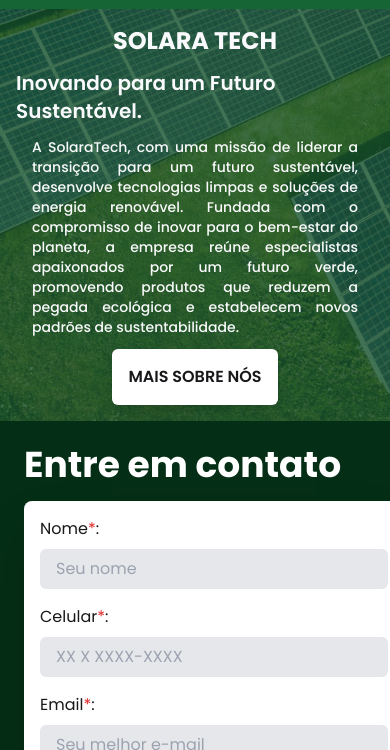
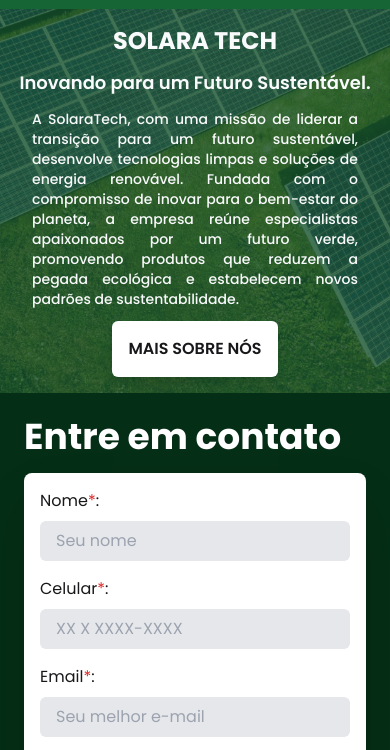
Before and after one commit to MateusNascimento2002/Eliandro, a website: page src/index.html in a window 390 px wide. Shown: the part 71-821 px from the top of the page. Drawn offline with nearby package versions, Linux system fonts and the light colour scheme; some packages are replaced by stand-ins of ours; a script that the page names is missing.

Commit message:
Ajustes de responsividade

```diff
--- a/css/styles.css
+++ b/css/styles.css
@@ -69,3 +69,9 @@
     transition: none;
   }
 }
+
+* {
+  margin: 0;
+  padding: 0;
+  box-sizing: border-box;
+}
--- a/src/index.html
+++ b/src/index.html
@@ -28,10 +28,10 @@
     ></script>
     <script src="https://cdn.jsdelivr.net/npm/sweetalert2@11"></script>
   </head>
-  <body class="bg-white flex flex-col text-zinc-900 font-[Poppins]">
-    <div
-      class="h-full w-full flex flex-col items-center justify-center relative overflow-y-auto"
-    >
+  <body
+    class="bg-white flex flex-col text-zinc-900 font-[Poppins] w-full h-screen max-w-full"
+  >
+    <div class="h-full w-full flex flex-col items-start justify-between relative">
       <header
         class="shadow-md w-full min-h-20 flex items-center justify-between px-4 bg-green-800"
       >
@@ -49,7 +49,7 @@
             <div class="text-gray-50 font-bold text-2xl md:text-5xl">
               SOLARA TECH
             </div>
-            <div class="text-gray-50 font-semibold text-xl md:text-4xl">
+            <div class="text-gray-50 font-semibold text-lg md:text-4xl">
               Inovando para um Futuro Sustentável.
             </div>
             <div
@@ -76,7 +76,7 @@
         class="flex flex-col w-full bg-green-950 items-start justify-start gap-10 p-6 md:flex-row md:justify-center md:items-center md:px-60"
       >
         <div
-          class="h-full flex flex-col items-start justify-center gap-4 md:w-[50%]"
+          class="h-full flex flex-col items-start justify-center gap-4 w-full md:w-[50%]"
         >
           <span class="text-4xl font-bold text-white">Entre em contato</span>
           <form
```
Also changed, not shown: css/tailwindStyles.css.
